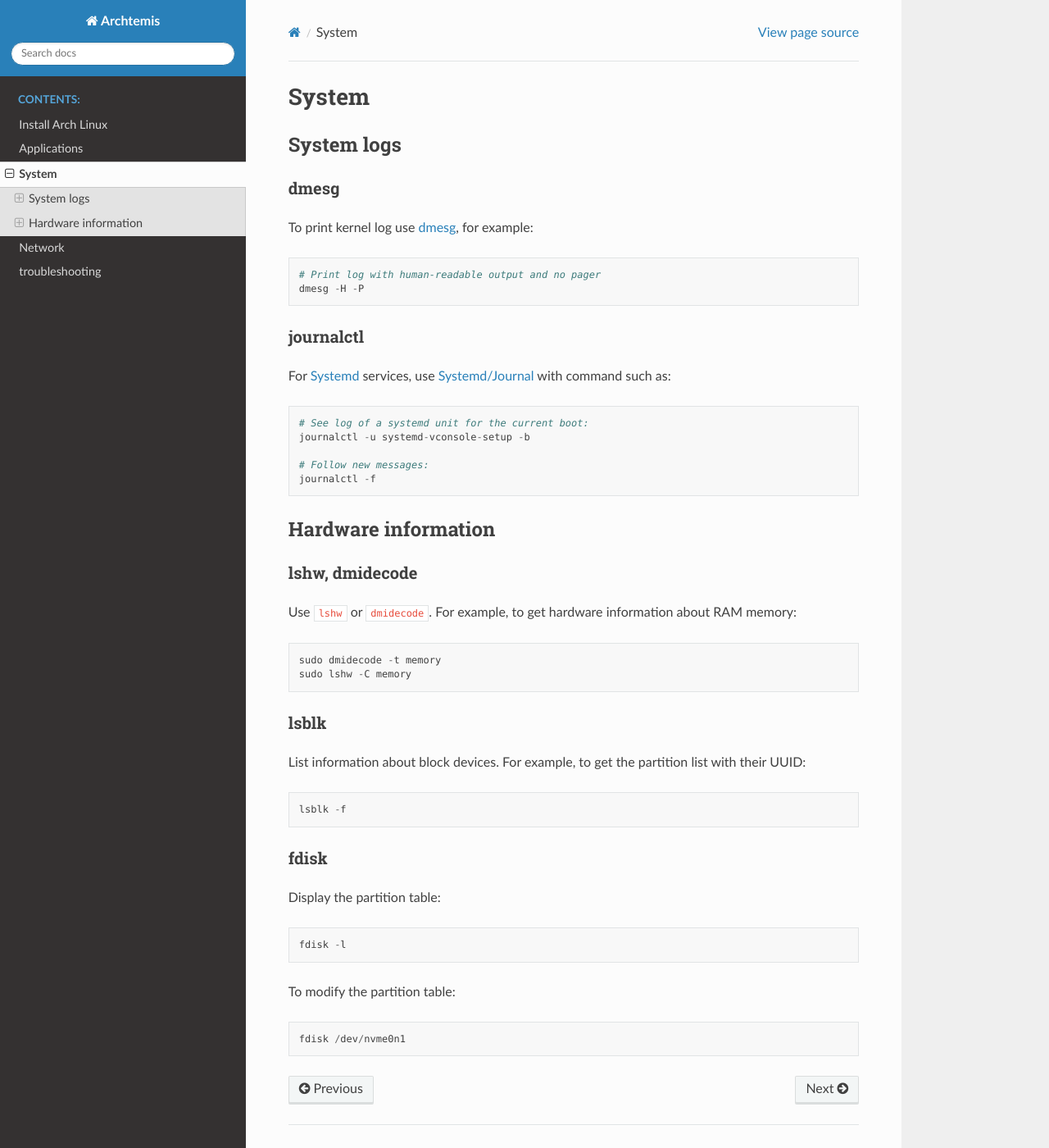
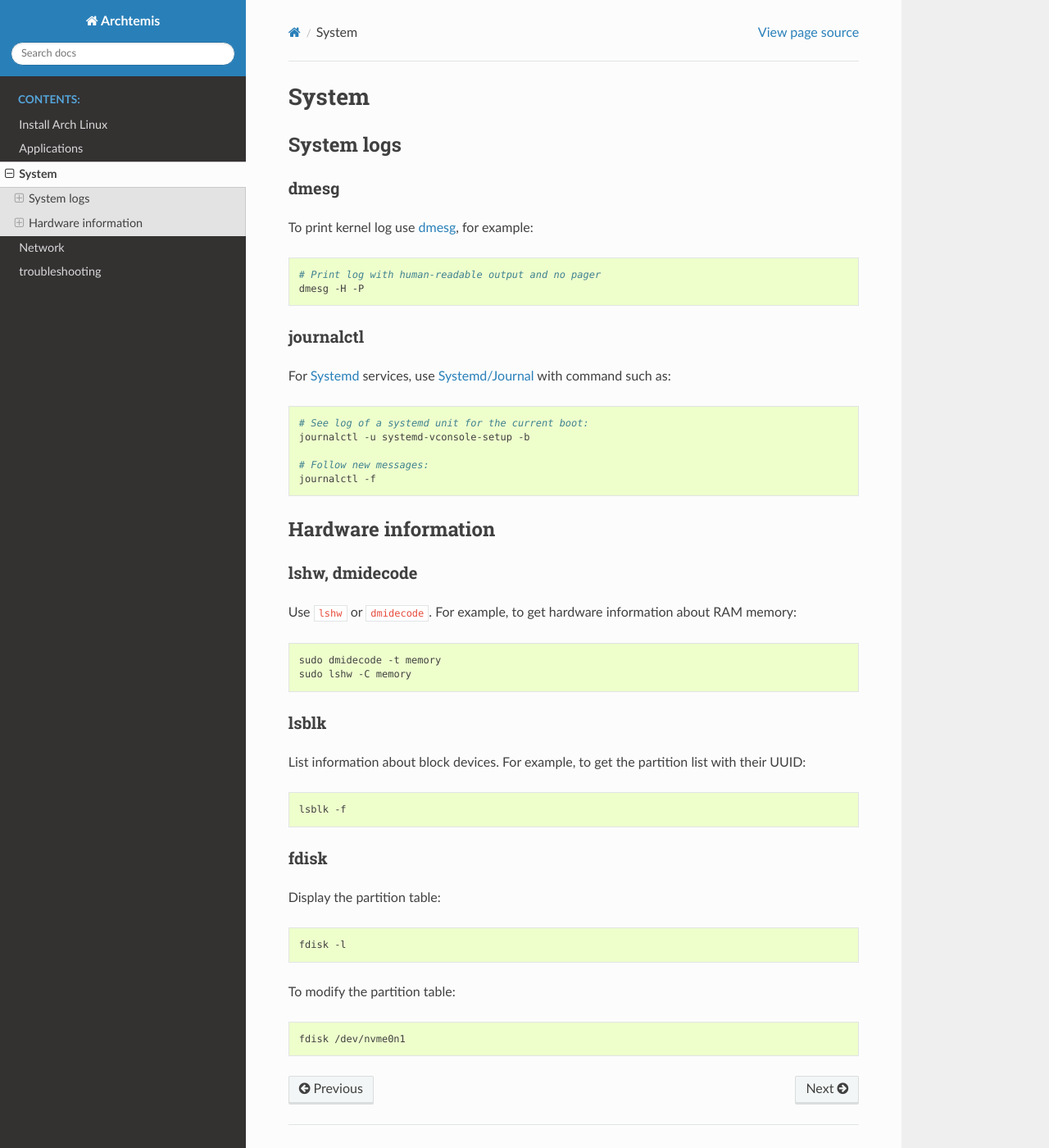
Before and after one commit to archtemis/archtemis, a Sphinx documentation site: the page built from docs/system.rst, in a window 1280 px wide and 1400 px high. Shown: the whole window at 82% size. Built offline with Sphinx 7.4.7 and the Read the Docs theme 2.0.0, drawn with Linux system fonts in a browser that asks for light colours.

Commit message:
Format the code blocks

```diff
--- a/docs/conf.py
+++ b/docs/conf.py
@@ -18,7 +18,7 @@
 
 templates_path = ['_templates']
 exclude_patterns = ['_build', 'Thumbs.db', '.DS_Store']
-
+pygments_style = 'sphinx'
 
 
 # -- Options for HTML output -------------------------------------------------
--- a/docs/system.rst
+++ b/docs/system.rst
@@ -14,7 +14,7 @@
 
 To print kernel log use `dmesg <https://man.archlinux.org/man/dmesg.1>`_, for example:
 
-::
+.. code-block:: bash
 
     # Print log with human-readable output and no pager
     dmesg -H -P
@@ -24,7 +24,7 @@
 
 For `Systemd <https://wiki.archlinux.org/title/Systemd>`_ services, use `Systemd/Journal <https://wiki.archlinux.org/title/Systemd/journal>`_  with command such as:
 
-::
+.. code-block:: bash
 
     # See log of a systemd unit for the current boot:
     journalctl -u systemd-vconsole-setup -b
@@ -41,7 +41,7 @@
 
 Use ``lshw`` or ``dmidecode``. For example, to get hardware information about RAM memory:
 
-::
+.. code-block:: bash
 
     sudo dmidecode -t memory
     sudo lshw -C memory
@@ -51,7 +51,7 @@
 
 List information about block devices. For example, to get the partition list with their UUID:
 
-::
+.. code-block:: bash
 
     lsblk -f
 
@@ -60,12 +60,12 @@
 
 Display the partition table:
 
-::
+.. code-block:: bash
 
     fdisk -l
 
 To modify the partition table:
 
-::
+.. code-block:: bash
 
     fdisk /dev/nvme0n1
--- a/docs/troubleshooting.rst
+++ b/docs/troubleshooting.rst
@@ -12,10 +12,10 @@
 vconsole
 --------
 
-From ``dmesg``,  the followinf information was reported for the ``systemd-vconsole-setup`` unit:
+From ``dmesg``,  the following information was reported for the ``systemd-vconsole-setup`` unit:
 
 
-::
+.. code-block:: dmesg
 
     Aug 26 18:48:33 archlinux systemd-vconsole-setup[248]: /usr/bin/loadkeys failed with exit status 1.
     Aug 26 18:48:33 archlinux systemd-vconsole-setup[248]: KD_FONT_OP_GET failed while trying to get the font metadata: Invalid argument
```
Also changed, not shown: other parts of docs/troubleshooting.rst (+1 -1 lines).
